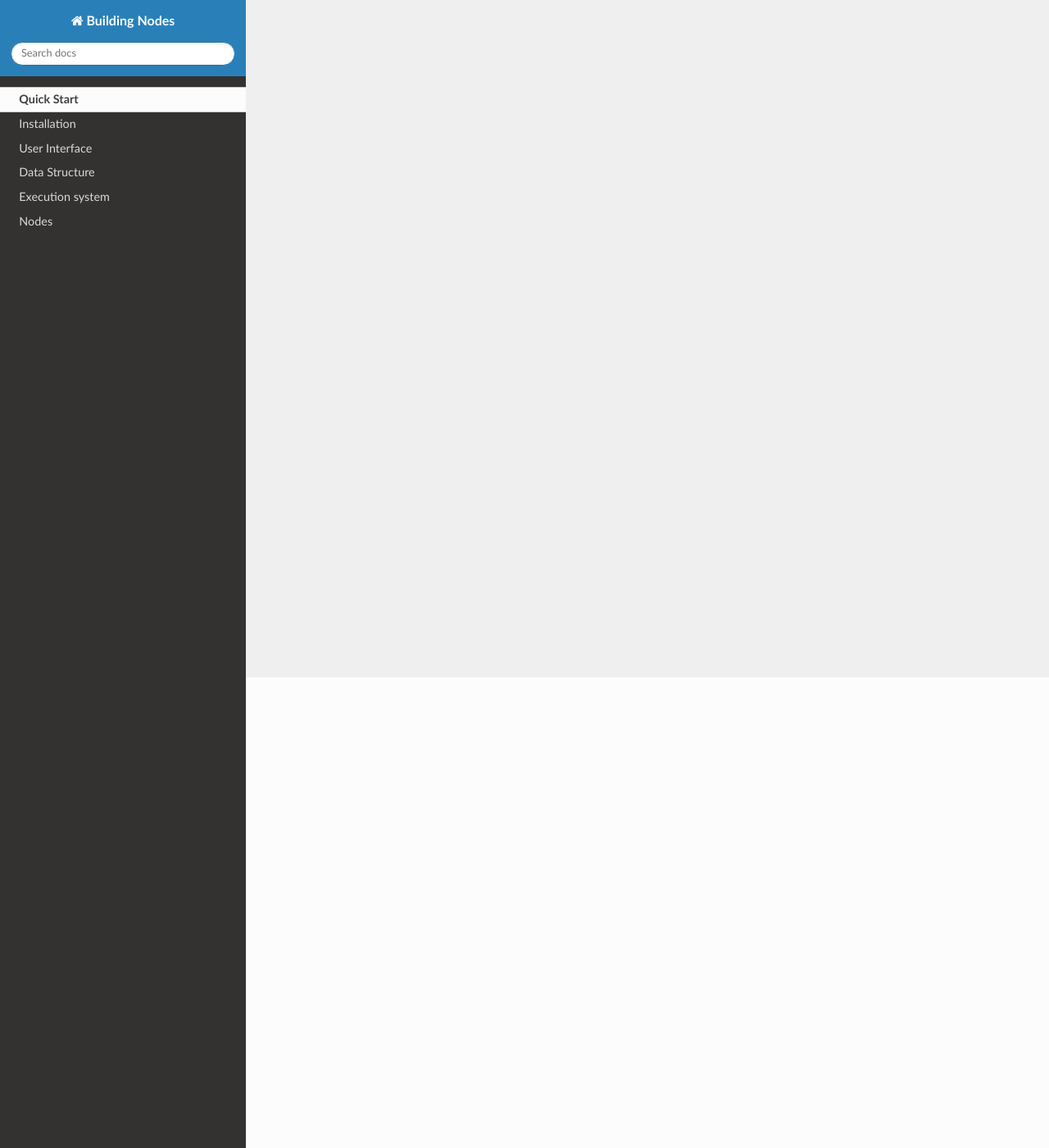
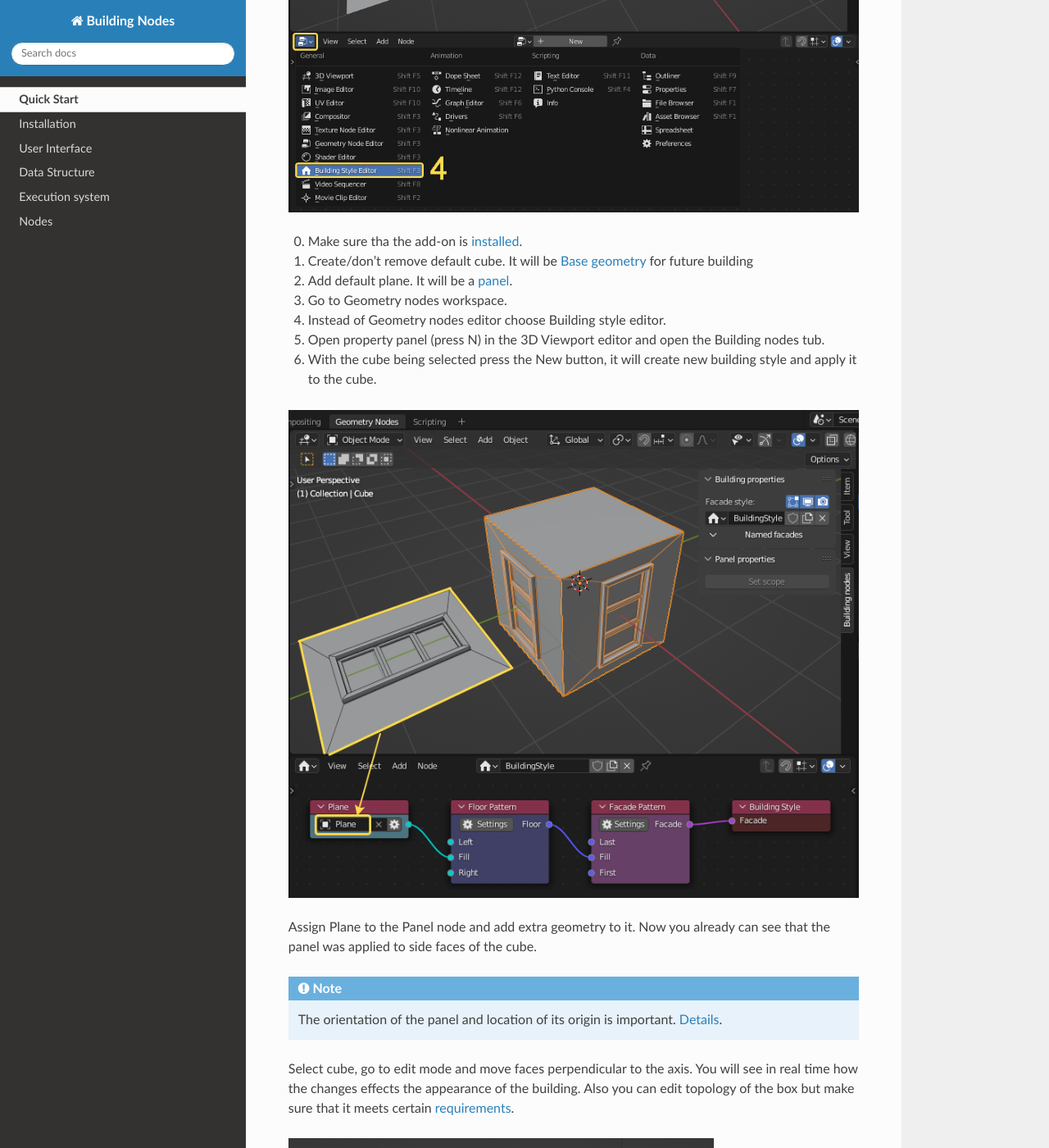
Before and after one commit to Durman/BuildingNodesDocs, a Sphinx documentation site: the page built from docs/quick_start.rst, in a window 1280 px wide and 1400 px high, scrolled down 574 px. Shown: the whole window at 82% size. Built offline with Sphinx 7.4.7 and the Read the Docs theme 2.0.0, drawn with Linux system fonts in a browser that asks for light colours; some of the changed text lies outside the part shown.

Commit message:
add Quick Start content

```diff
--- a/docs/data_structure.rst
+++ b/docs/data_structure.rst
@@ -13,6 +13,8 @@ along some surfaces, facades, and combine facades into a building. To define
 surfaces and building base geometry is used. The advantage of this approach is
 that the same panels and rules can be applied to multiple objects. Also it
 possible to re-apply the rules whenever an object is changed.
+
+.. _base_geometry:
 
 Base geometry
 -------------
--- a/docs/quick_start.rst
+++ b/docs/quick_start.rst
@@ -1,3 +1,37 @@
 ===========
 Quick Start
 ===========
+
+This is brief instruction how to start use the add-on.
+
+.. image:: /images/Quick_start1.*
+   :width: 700 px
+
+0. Make sure tha the add-on is :doc:`installed <installation>`.
+#. Create/don't remove default cube. It will be :ref:`base_geometry` for future
+   building
+#. Add default plane. It will be a :ref:`panel <panels>`.
+#. Go to Geometry nodes workspace.
+#. Instead of Geometry nodes editor choose Building style editor.
+#. Open property panel (press N) in the 3D Viewport editor and open the Building
+   nodes tub.
+#. With the cube being selected press the New button, it will create new
+   building style and apply it to the cube.
+
+.. image:: /images/Quick_start2.*
+   :width: 700 px
+
+Assign Plane to the Panel node and add extra geometry to it. Now you already
+can see that the panel was applied to side faces of the cube.
+
+.. note::
+
+   The orientation of the panel and location of its origin is important.
+   :ref:`Details <panels>`.
+
+Select cube, go to edit mode and move faces perpendicular to the axis. You
+will see in real time how the changes effects the appearance of the building.
+Also you can edit topology of the box but make sure that it meets certain
+:ref:`requirements <base_geometry>`.
+
+.. image:: /images/Quick_start3.*
```
Also changed, not shown: docs/images/Quick_start1.png (added), docs/images/Quick_start2.png (added), docs/images/Quick_start3.png (added).
